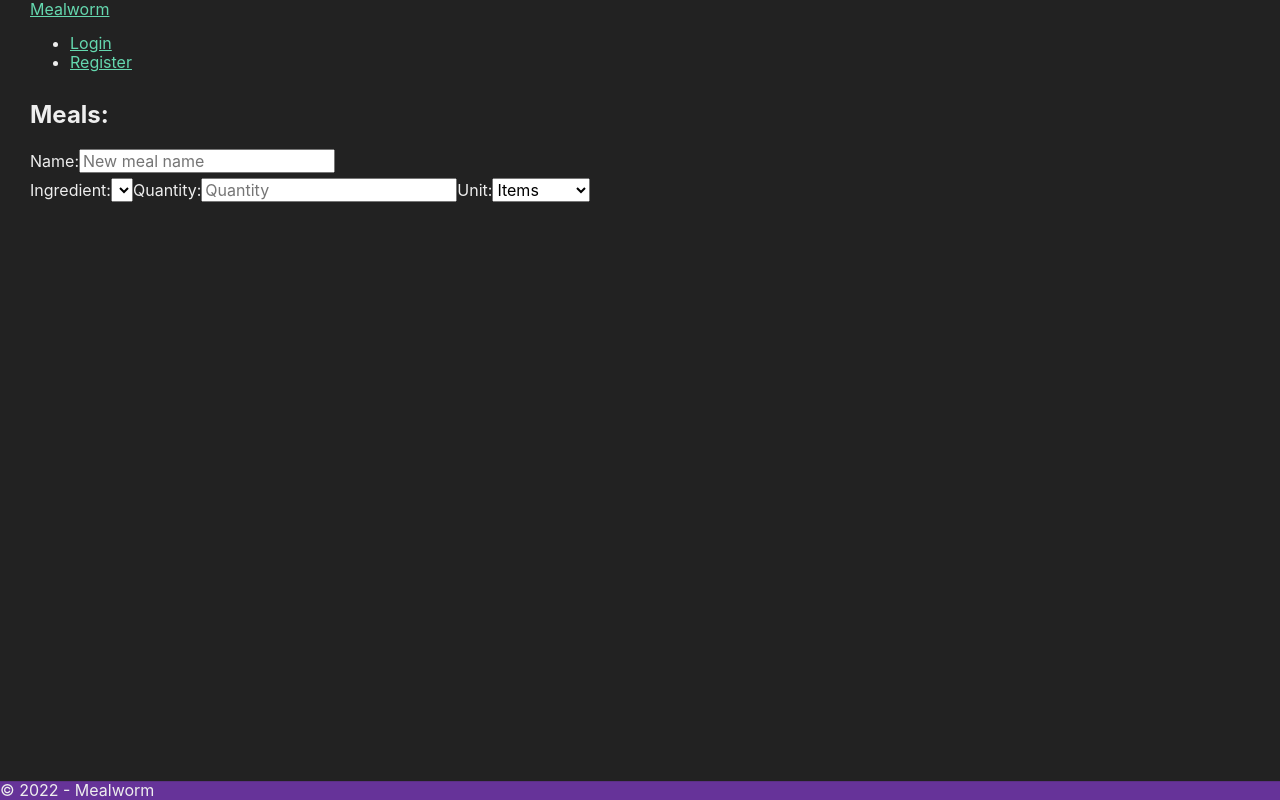
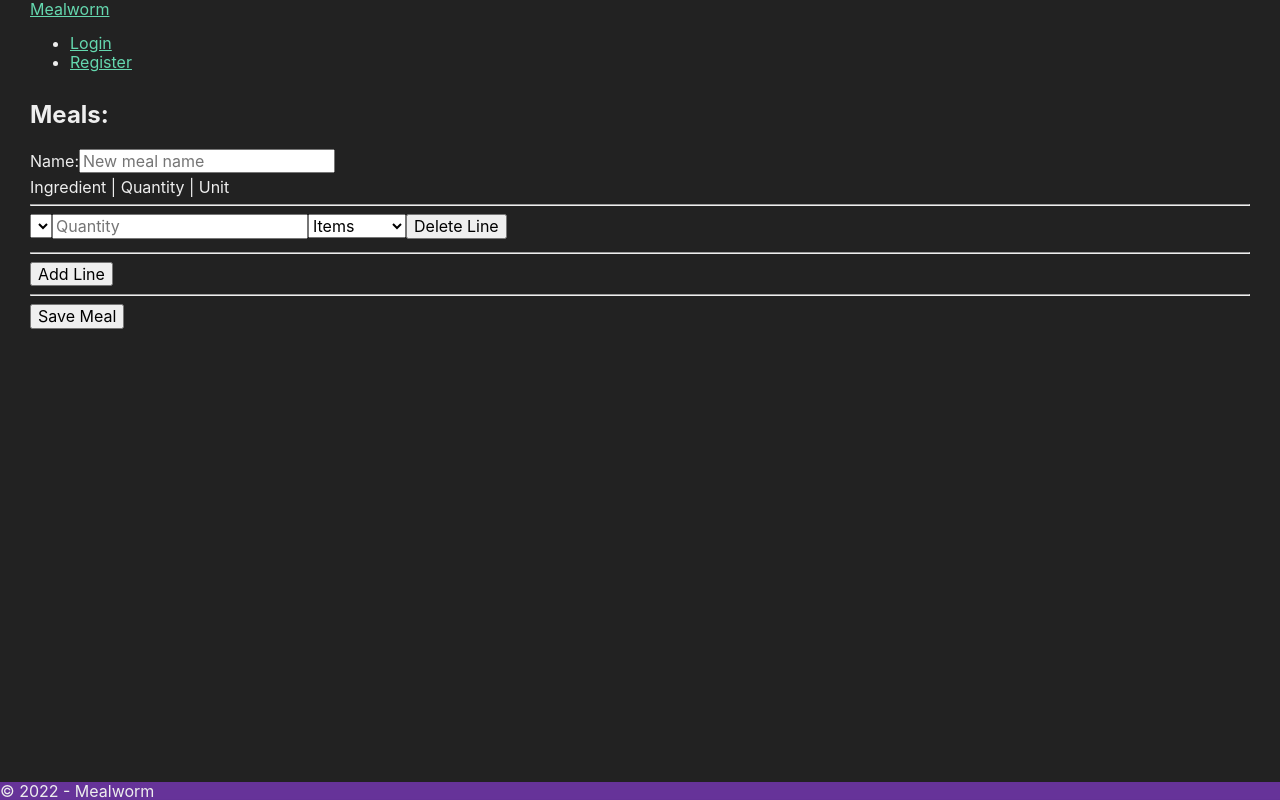
Before and after one commit to kaineyb/Mealworm_Frontend, a React (Create React App) app: page /meals in a window 1280 px wide. Built offline with nearby package versions, Linux system fonts and the light colour scheme.

Commit message:
current state after finishing api

```diff
--- a/src/components/shopping/component/mealIngredientLine.jsx
+++ b/src/components/shopping/component/mealIngredientLine.jsx
@@ -28,20 +28,17 @@ const MealIngredientLine = () => {
 
   return (
     <Fragment>
-      <label htmlFor="new-meal-name">Ingredient:</label>
       <select id="new-meal-ingredient">
         {ingredients.map((ingredient) => (
           <option>{ingredient.name}</option>
         ))}
       </select>
-      <label htmlFor="new-ingredient-quantity">Quantity:</label>
       <input
         type="text"
         id="new-ingredient-quantity"
         name="new-ingredient-quantity"
         placeholder="Quantity"
       />
-      <label htmlFor="new-meal-unit">Unit:</label>
       <select>
         {units.map((unit) => (
           <option key={unit[0]} value={unit[0]}>
@@ -49,6 +46,7 @@ const MealIngredientLine = () => {
           </option>
         ))}
       </select>
+      <button>Delete Line</button>
     </Fragment>
   );
 };
--- a/src/components/shopping/meals.jsx
+++ b/src/components/shopping/meals.jsx
@@ -3,9 +3,11 @@ import React, { useState, useEffect, useContext } from "react";
 import MealIngredientLine from "./component/mealIngredientLine";
 
 import DataContext from "../../context/dataContext";
+import Ingredients from "./ingredients";
 
 function Meals(props) {
-  const [meals, setMeals] = useState([]);
+  const [meals, setMeals] = useState([]); // An array of all meals available
+  const [mealIngredient, setMealIngredient] = useState([]);
   const context = useContext(DataContext);
 
   useEffect(() => {
@@ -30,7 +32,13 @@ function Meals(props) {
         />
         <br />
         {/* Below will be dynamic and can be infinite lines */}
+        Ingredient | Quantity | Unit
+        <hr />
         <MealIngredientLine />
+        <hr />
+        <button>Add Line</button>
+        <hr />
+        <button>Save Meal</button>
       </div>
     );
   };
@@ -55,7 +63,7 @@ function Meals(props) {
     <div>
       <h2>Meals:</h2>
       {createMealsForm()}
-      <ul>{renderMeals()}</ul>
+      {/* <ul>{renderMeals()}</ul> */}
     </div>
   );
 }
```
